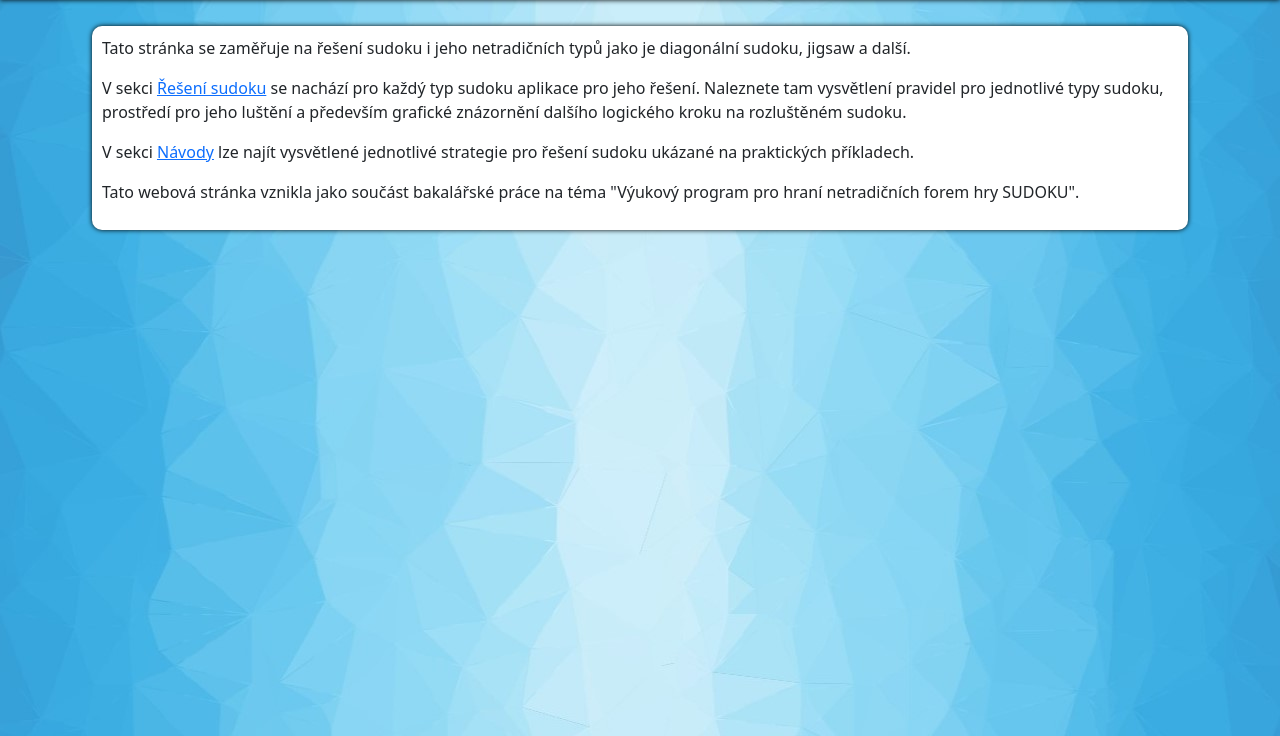
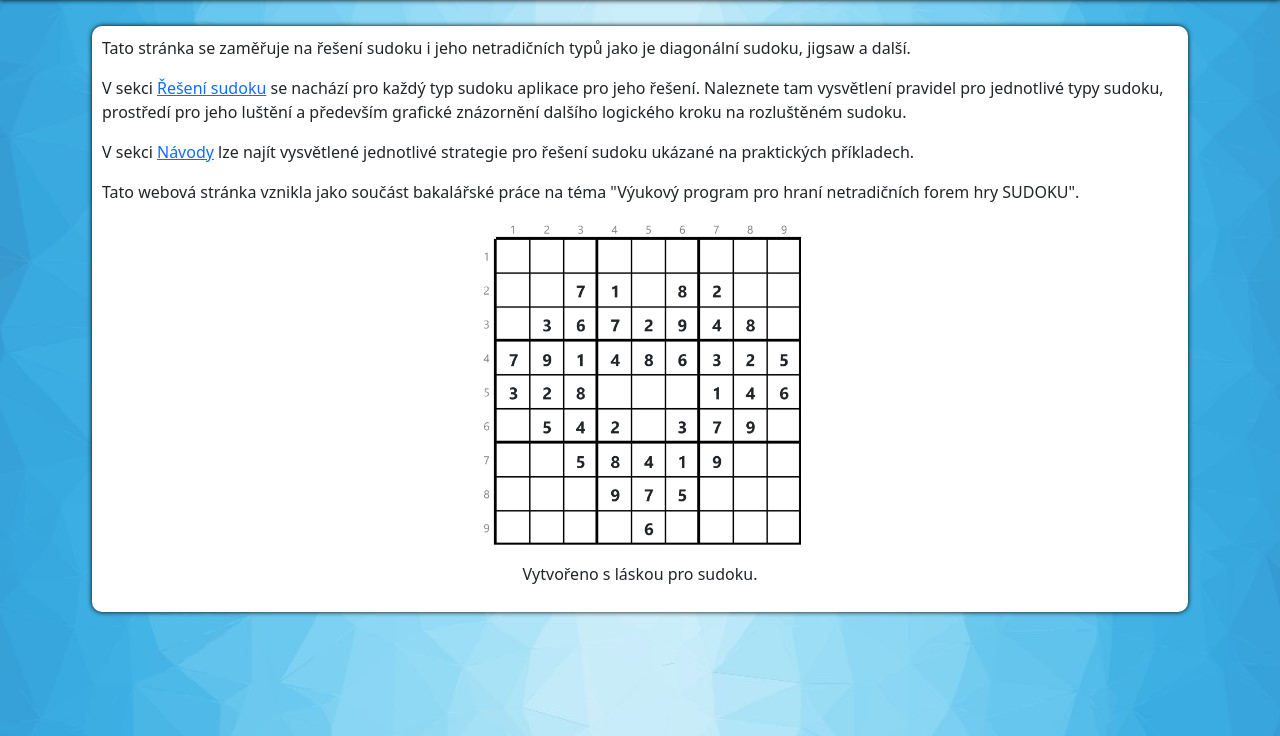
Before and after one commit to hojkas/sudoku-solver, a Django app: page / in a window 1280 px wide. Shown: the part 64-800 px from the top of the page. Run offline with Django 3.2, Linux system fonts and the light colour scheme; some libraries are stand-ins or nearby versions.

Commit message:
added heart sudoku to index page

```diff
--- a/sudoku/settings.py
+++ b/sudoku/settings.py
@@ -25,7 +25,7 @@ BASE_DIR = Path(__file__).resolve().parent.parent
 SECRET_KEY = os.getenv('SECRET_KEY', 'k+tbu9)0nikn^h(y8qzik8e5!lm77qp8v&*rtzytug$zq*)(md')
 
 # SECURITY WARNING: don't run with debug turned on in production!
-DEBUG = True
+DEBUG = False
 
 ALLOWED_HOSTS = ['*']
 
--- a/templates/base.html
+++ b/templates/base.html
@@ -13,9 +13,9 @@
     <link href="https://cdn.jsdelivr.net/npm/bootstrap@5.0.0-beta2/dist/css/bootstrap.min.css"
           rel="stylesheet" integrity="sha384-BmbxuPwQa2lc/FVzBcNJ7UAyJxM6wuqIj61tLrc4wSX0szH/Ev+nYRRuWlolflfl"
           crossorigin="anonymous">
-    <link href="/static/css/base.css" rel="stylesheet">
-    <link href="/static/css/guides.css" rel="stylesheet">
-    <link href="/static/css/solver.css" rel="stylesheet">
+    <link href="{% static "css/base.css" %}" rel="stylesheet">
+    <link href="{% static "/static/css/guides.css" %}" rel="stylesheet">
+    <link href="{% static "/static/css/solver.css" %}" rel="stylesheet">
 
     <link rel="shortcut icon" type="image/png" href="{% static 'img/favicon.ico' %}"/>
 
--- a/templates/index.html
+++ b/templates/index.html
@@ -1,5 +1,6 @@
 {% extends "base.html" %}
 {% load i18n %}
+{% load static %}
 
 {% block content %}
     <div class="row">
@@ -24,6 +25,10 @@
                     netradičních forem hry SUDOKU".
                     </p>
                 {% endblocktrans %}
+                <p style="text-align: center">
+                    <img src="{% static "img/sudoku_heart.png" %}" style="width: 30%;">
+                    <div style="text-align: center">{% trans "Vytvořeno s láskou pro sudoku." %}</div>
+                </p>
             </div>
         </div>
     </div>
```
Also changed, not shown: 1 other file.
